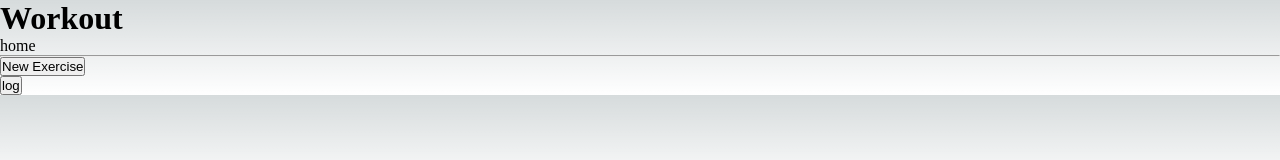
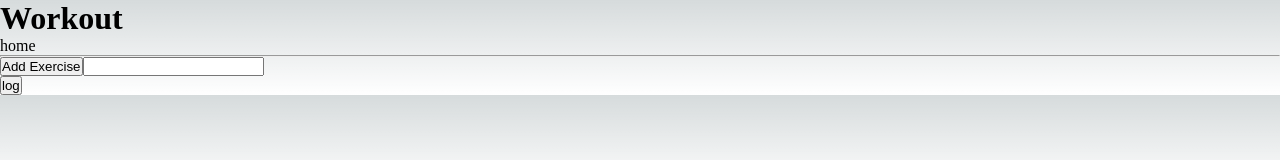
Before and after one commit to christopheryuh/fit_tracker, a Next.js app in the folder fit_tracker/: page /workout in a window 1280 px wide. Shown: the top 160 px of the page. Built offline with nearby package versions, Linux system fonts and the light colour scheme.

Commit message:
workout list finished

```diff
--- a/fit_tracker/pages/workout.js
+++ b/fit_tracker/pages/workout.js
@@ -7,14 +7,12 @@ const inter = Inter({ subsets: ["latin"] });
 
 const rows = [];
 
-function Row({index}){
+function Set({index}){
   const [weight, setWeight] = useState("")
-
-  let weightplaceholder = null;
 
   function update(val){
     setWeight(val);
-    rows[index] = weight;
+    rows[index] = val;
   }
 
   return (
@@ -24,40 +22,38 @@ function Row({index}){
   )
 }
 
-function Exercise() {
-  // State to hold the list of components
-  const [rows, setRow] = useState([]);
+function Exercise({name}) {
+  const [sets, setSets] = useState([]);
 
   // Function to add a new component to the list
   const addRow = () => {
-    const newRow = <div><Row index={rows.length}></Row><br></br></div>;
-    setRow([...rows, newRow]);
+    const newSet = <div><Set index={rows.length}></Set><br></br></div>;
+    rows.push(null)
+    setSets([...sets, newSet]);
   };
   return (
-    <div>
-      {/* Render the list of components */}
-      {rows.map(row => row)}
-      {/* Button to add a new component */}
+    <>
+      <h2>{name}</h2>
+      {sets.map(set => set)}
       <button onClick={addRow}>Add Set</button>
-    </div>
+    </>
   );
 }
 
 function FullWorkout() {
   // State to hold the list of components
-  const [data, update] = useState([]);
+  const [data, updateData] = useState([]);
+  const [exercise, setExercise] = useState("");
 
   // Function to add a new component to the list
-  const addExercise = () => {
-    const newExercise = <div><Exercise></Exercise><br></br></div>;
-    update([...data, newExercise]);
+  function addExercise(exercise){
+    const newExercise = <div><Exercise name={exercise}></Exercise><br></br></div>;
+    updateData([...data, newExercise]);
   };
   return (
     <div>
-      {/* Render the list of components */}
       {data.map(row => row)}
-      {/* Button to add a new component */}
-      <button onClick={addExercise}>New Exercise</button>
+      <button onClick={() => addExercise(exercise)}>Add Exercise</button><input value={exercise} onChange={e => setExercise(e.target.value)}></input>
     </div>
   );
 }
```
